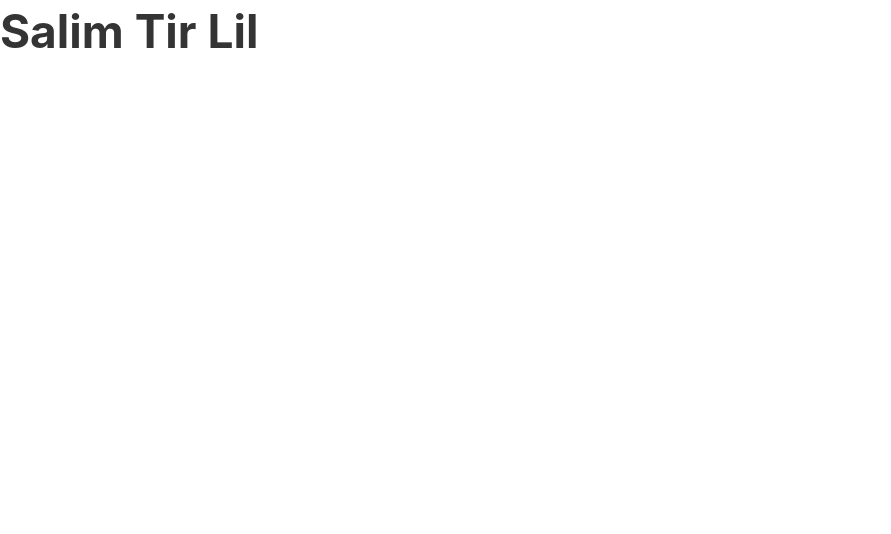
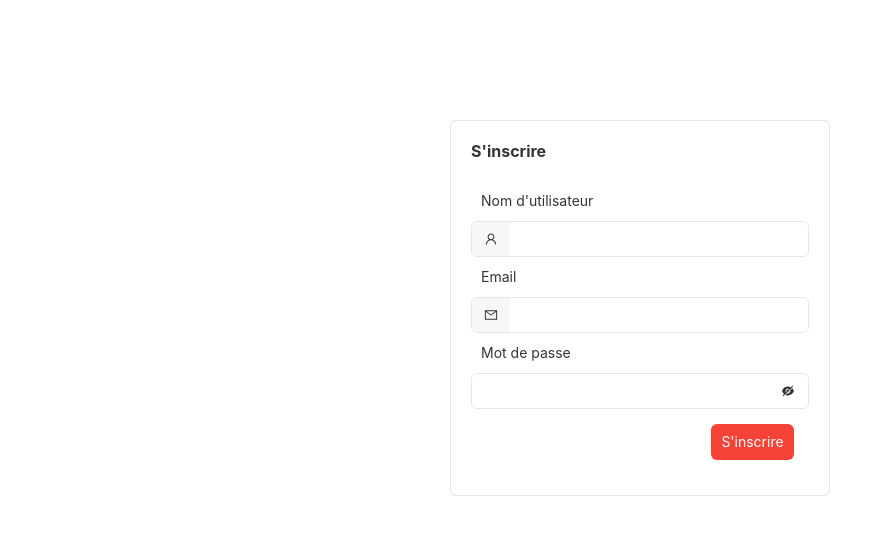
Before and after one commit to messipsa/Cosider-Frontend, a React (Create React App) app: page /register in a window 1280 px wide. Shown: the top 534 px of the page, without its empty margins (0-891 px from the left). Built offline with nearby package versions, Linux system fonts and the light colour scheme.

Commit message:
register

```diff
--- a/src/Main.js
+++ b/src/Main.js
@@ -15,7 +15,7 @@ const Main = () => {
     <Router>
       <Switch>
         <Route exact path="/" component={Login} />
-        <Route path="/app" component={App} />
+        <Route path="/home" component={App} />
         <Route path="/register" component={Register} />
       </Switch>
     </Router>
--- a/src/components/Login.js
+++ b/src/components/Login.js
@@ -1,18 +1,49 @@
 import React from "react";
-import { Panel, FlexboxGrid, Input, InputGroup, Button } from "rsuite";
-import { AiFillEye, AiFillEyeInvisible } from "react-icons/ai";
+import { Panel, FlexboxGrid, Input, InputGroup, Button, Loader } from "rsuite";
+import { AiFillEye, AiFillEyeInvisible, AiOutlineMail } from "react-icons/ai";
 import { Link, useHistory, useRouteMatch } from "react-router-dom";
+import axios from "axios";
+
 const Login = () => {
   const history = useHistory();
   const { path, url } = useRouteMatch();
   const [visible, setVisible] = React.useState(false);
+  const [email, setEmail] = React.useState("");
+  const [password, setPassword] = React.useState("");
+  const [loadingConnex, setLoadingConnex] = React.useState(false);
 
   const handleChange = () => {
     setVisible(!visible);
   };
 
   const login = () => {
-    history.push("/app");
+    setLoadingConnex(true);
+    var data = JSON.stringify({
+      email: email,
+      password: password,
+    });
+
+    var config = {
+      method: "post",
+      url: "http://localhost:5000/api/user/login",
+      headers: {
+        "Content-Type": "application/json",
+      },
+      data: data,
+    };
+
+    axios(config)
+      .then(function (response) {
+        console.log(JSON.stringify(response.data));
+        setLoadingConnex(false);
+        alert("Connexion réussie");
+        history.push("/home");
+      })
+      .catch(function (error) {
+        setLoadingConnex(false);
+        alert("Echec de la connexion");
+        console.log(error);
+      });
   };
 
   return (
@@ -24,19 +55,36 @@ const Login = () => {
       <FlexboxGrid>
         <label style={{ margin: 10 }}>Email</label>
         <InputGroup>
-          <InputGroup.Addon> @</InputGroup.Addon>
-          <Input />
+          <InputGroup.Addon>
+            {" "}
+            <AiOutlineMail />
+          </InputGroup.Addon>
+          <Input
+            onChange={(newValue) => {
+              setEmail(newValue);
+            }}
+          />
         </InputGroup>
         <label style={{ margin: 10 }}>Mot de passe</label>
         <InputGroup inside>
-          <Input type={visible ? "text" : "password"} />
+          <Input
+            type={visible ? "text" : "password"}
+            onChange={(newValue) => {
+              setPassword(newValue);
+            }}
+          />
           <InputGroup.Button onClick={handleChange}>
             {visible ? <AiFillEye /> : <AiFillEyeInvisible />}
           </InputGroup.Button>
         </InputGroup>
 
-        <Button style={{ margin: 15, marginLeft: 240 }} onClick={login}>
-          Se Connecter
+        <Button
+          style={{ margin: 15, marginLeft: 240, width: 130 }}
+          onClick={login}
+          color="red"
+          appearance="primary"
+        >
+          {!loadingConnex ? <p>Se Connecter</p> : <Loader />}
         </Button>
         <p style={{ marginLeft: 120, justifyContent: "center" }}>
           Si vous n'avez pas de compte veuillez vous{" "}
--- a/src/components/NavCust.js
+++ b/src/components/NavCust.js
@@ -1,46 +1,58 @@
-import React from 'react';
-import {Nav , Navbar} from 'rsuite';
-import {Button} from 'rsuite' ;
-import { useHistory } from 'react-router-dom/cjs/react-router-dom.min';
-
+import React from "react";
+import { Nav, Navbar } from "rsuite";
+import { Button } from "rsuite";
+import { useHistory } from "react-router-dom/cjs/react-router-dom.min";
 
 const styles = {
-    margin :10,
-
+  margin: 10,
 };
 
-const BrandStyle={
-    fontSize : 20,
-    fontWeight : 'bold',
-    marginTop : 6
-}
+const BrandStyle = {
+  fontSize: 20,
+  fontWeight: "bold",
+  marginTop: 6,
+};
 
-
-const NavCust = ({active, onSelect, props}) => {
-
-    const history  = useHistory();
+const NavCust = ({ active, onSelect, props }) => {
+  const history = useHistory();
 
   return (
     <Navbar>
       <Navbar.Brand style={BrandStyle}>Cosider Travaux Publics</Navbar.Brand>
-             <Nav pullRight {...props} activeKey={active} onSelect={onSelect} style={styles}>
+      <Nav
+        pullRight
+        {...props}
+        activeKey={active}
+        onSelect={onSelect}
+        style={styles}
+      >
         <Nav.Item
-                 eventKey='employes'
-                 onClick={()=>{
-                     history.push('/employes')
-                 }}>
+          eventKey="home"
+          onClick={() => {
+            history.push("/home");
+          }}
+        >
+          Acceuil
+        </Nav.Item>
+        <Nav.Item
+          eventKey="employes"
+          onClick={() => {
+            history.push("/employes");
+          }}
+        >
           Employés
         </Nav.Item>
         <Nav.Item
-                 eventKey='projets'
-                 onClick={()=>{
-                     history.push('/projets');
-                 }}>
+          eventKey="projets"
+          onClick={() => {
+            history.push("/projets");
+          }}
+        >
           Projets
         </Nav.Item>
       </Nav>
     </Navbar>
-    )
-}
+  );
+};
 
-export default NavCust
+export default NavCust;
--- a/src/components/Register.js
+++ b/src/components/Register.js
@@ -1,8 +1,111 @@
+import React from "react";
+import { Panel, FlexboxGrid, Input, InputGroup, Button, Loader } from "rsuite";
+import {
+  AiFillEye,
+  AiFillEyeInvisible,
+  AiOutlineUser,
+  AiOutlineMail,
+} from "react-icons/ai";
+import axios from "axios";
+import { useHistory } from "react-router-dom";
 const Register = () => {
+  const history = useHistory();
+  const [visible, setVisible] = React.useState(false);
+  const [pseudo, setPseudo] = React.useState("");
+  const [email, setEmail] = React.useState("");
+  const [password, setPassword] = React.useState("");
+  const [loadingRegister, setLoadingRegister] = React.useState(false);
+
+  const handleChange = () => {
+    setVisible(!visible);
+  };
+
+  const register = () => {
+    setLoadingRegister(true);
+    var data = JSON.stringify({
+      userName: pseudo,
+      email: email,
+      password: password,
+    });
+
+    var config = {
+      method: "post",
+      url: "http://localhost:5000/api/user/register",
+      headers: {
+        "Content-Type": "application/json",
+      },
+      data: data,
+    };
+
+    axios(config)
+      .then(function (response) {
+        console.log(JSON.stringify(response.data));
+        setLoadingRegister(false);
+        alert("Utilisateur créé avec succès");
+        history.push("/");
+      })
+      .catch(function (error) {
+        setLoadingRegister(false);
+        alert("Echec de la création de compte");
+        console.log(error);
+      });
+  };
+
   return (
-    <div>
-      <h1>Salim Tir Lil</h1>
-    </div>
+    <Panel
+      header="S'inscrire"
+      bordered
+      style={{ marginRight: 450, marginTop: 120, marginLeft: 450 }}
+    >
+      <FlexboxGrid>
+        <label style={{ margin: 10 }}>Nom d'utilisateur</label>
+        <InputGroup>
+          <InputGroup.Addon>
+            {" "}
+            <AiOutlineUser />
+          </InputGroup.Addon>
+          <Input
+            onChange={(newValue) => {
+              setPseudo(newValue);
+            }}
+          />
+        </InputGroup>
+
+        <label style={{ margin: 10 }}>Email</label>
+        <InputGroup>
+          <InputGroup.Addon>
+            {" "}
+            <AiOutlineMail />
+          </InputGroup.Addon>
+          <Input
+            onChange={(newValue) => {
+              setEmail(newValue);
+            }}
+          />
+        </InputGroup>
+        <label style={{ margin: 10 }}>Mot de passe</label>
+        <InputGroup inside>
+          <Input
+            type={visible ? "text" : "password"}
+            onChange={(newValue) => {
+              setPassword(newValue);
+            }}
+          />
+          <InputGroup.Button onClick={handleChange}>
+            {visible ? <AiFillEye /> : <AiFillEyeInvisible />}
+          </InputGroup.Button>
+        </InputGroup>
+
+        <Button
+          style={{ margin: 15, marginLeft: 240, width: 100 }}
+          onClick={register}
+          color="red"
+          appearance="primary"
+        >
+          {!loadingRegister ? <p>S'inscrire</p> : <Loader />}
+        </Button>
+      </FlexboxGrid>
+    </Panel>
   );
 };
 
```
Lines whose indentation alone changed are shown as unchanged.
